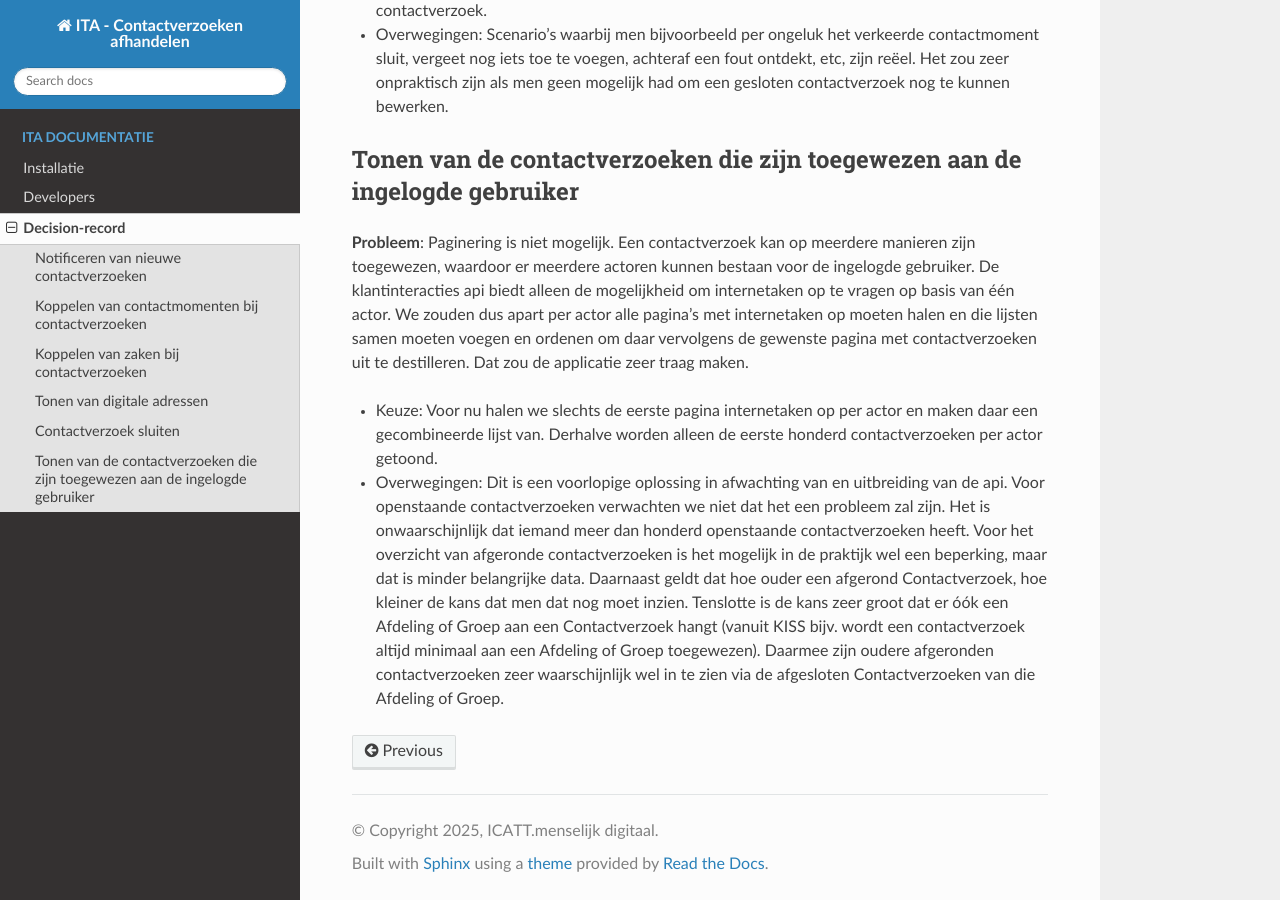
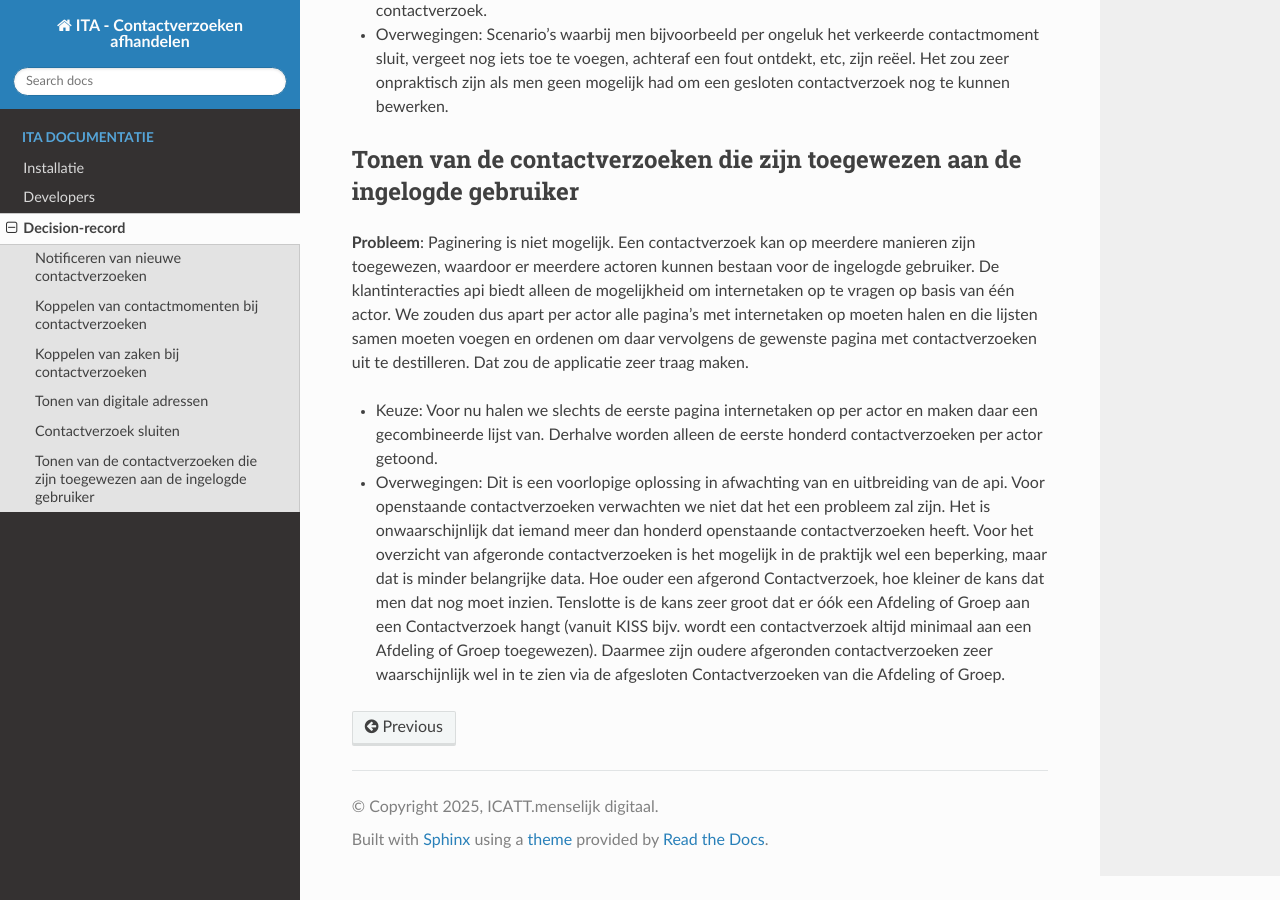
Before and after one commit to Interne-Taak-Afhandeling/.github, a Sphinx documentation site: the page built from docs/decision-record/index.rst, in a window 1280 px wide and 900 px high, scrolled down 2224 px. Built offline with Sphinx 7.4.7 and the Read the Docs theme 3.1.0, drawn with Linux system fonts in a browser that asks for light colours.

Commit message:
Update index.rst
edit

```diff
--- a/docs/decision-record/index.rst
+++ b/docs/decision-record/index.rst
@@ -63,4 +63,4 @@
 
 * Keuze: Voor nu halen we slechts de eerste pagina internetaken op per actor en maken daar een gecombineerde lijst van. Derhalve worden alleen de eerste honderd contactverzoeken per actor getoond.
 
-* Overwegingen: Dit is een voorlopige oplossing in afwachting van en uitbreiding van de api. Voor openstaande contactverzoeken verwachten we niet dat het een probleem zal zijn. Het is onwaarschijnlijk dat iemand meer dan honderd openstaande contactverzoeken heeft. Voor het overzicht van afgeronde contactverzoeken is het mogelijk in de praktijk wel een beperking, maar dat is minder belangrijke data. Daarnaast geldt dat hoe ouder een afgerond Contactverzoek, hoe kleiner de kans dat men dat nog moet inzien. Tenslotte is de kans zeer groot dat er óók een Afdeling of Groep aan een Contactverzoek hangt (vanuit KISS bijv. wordt een contactverzoek altijd minimaal aan een Afdeling of Groep toegewezen). Daarmee zijn oudere afgeronden contactverzoeken zeer waarschijnlijk wel in te zien via de afgesloten Contactverzoeken van die Afdeling of Groep.
+* Overwegingen: Dit is een voorlopige oplossing in afwachting van en uitbreiding van de api. Voor openstaande contactverzoeken verwachten we niet dat het een probleem zal zijn. Het is onwaarschijnlijk dat iemand meer dan honderd openstaande contactverzoeken heeft. Voor het overzicht van afgeronde contactverzoeken is het mogelijk in de praktijk wel een beperking, maar dat is minder belangrijke data. Hoe ouder een afgerond Contactverzoek, hoe kleiner de kans dat men dat nog moet inzien. Tenslotte is de kans zeer groot dat er óók een Afdeling of Groep aan een Contactverzoek hangt (vanuit KISS bijv. wordt een contactverzoek altijd minimaal aan een Afdeling of Groep toegewezen). Daarmee zijn oudere afgeronden contactverzoeken zeer waarschijnlijk wel in te zien via de afgesloten Contactverzoeken van die Afdeling of Groep.
```
